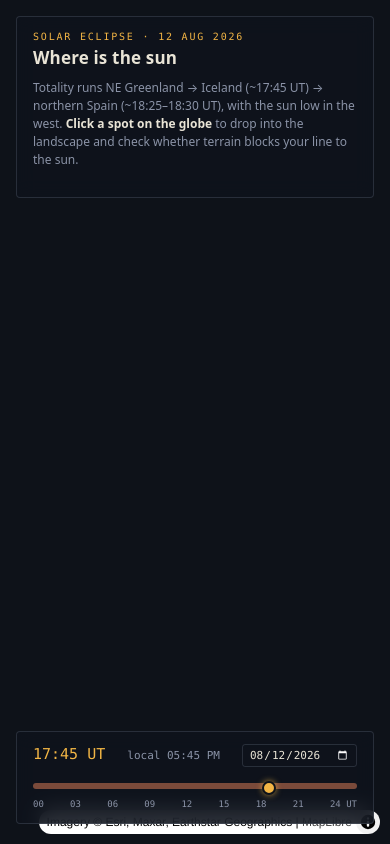
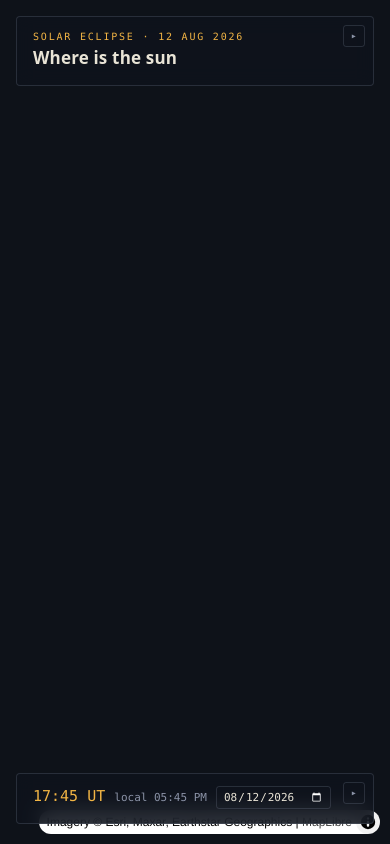
Before and after one commit to h-a-graham/whereisthesun, a website built with Vite: page index.html in a window 390 px wide. Built offline with nearby package versions, Linux system fonts and the light colour scheme; no server answers; animation ran at ten frames a second; what deck.gl, suncalc would draw is missing.

Commit message:
Add collapsible UI panels, zoom-adaptive terrain resolution, and render-loop watchdog

```diff
--- a/index.html
+++ b/index.html
@@ -60,6 +60,21 @@
     button.primary:hover { background: rgba(242, 181, 69, 0.12); }
     button:focus-visible { outline: 2px solid var(--sun); outline-offset: 1px; }
 
+    .collapse-btn {
+      position: absolute; top: 8px; right: 8px;
+      flex: none; width: 22px; height: 22px; padding: 0;
+      font-size: 10px; line-height: 20px; text-align: center;
+      color: var(--dim); border: 1px solid var(--line);
+    }
+    .collapse-btn:hover { color: var(--sun); }
+    .panel.collapsed .hint,
+    .panel.collapsed .readouts,
+    .panel.collapsed .actions { display: none; }
+    .panel.collapsed h1 { margin-bottom: 0; }
+    .timebar.collapsed .slider-wrap,
+    .timebar.collapsed .slider-scale { display: none; }
+    .timebar.collapsed .timebar-top { margin-bottom: 0; }
+
     .timebar {
       position: absolute; left: 50%; bottom: 20px; transform: translateX(-50%);
       width: min(720px, calc(100% - 32px));
@@ -112,6 +127,8 @@
   <div id="deck-container" class="invisible"></div>
 
   <aside class="panel" id="panel">
+    <button class="collapse-btn" id="panel-toggle" aria-expanded="true"
+            aria-label="Collapse info panel">&#9662;</button>
     <div class="eyebrow">Solar eclipse &middot; 12 Aug 2026</div>
     <h1>Where is the sun</h1>
     <p class="hint" id="hint">
@@ -134,11 +151,14 @@
     </div>
   </aside>
 
-  <div class="timebar">
+  <div class="timebar" id="timebar">
+    <button class="collapse-btn" id="timebar-toggle" aria-expanded="true"
+            aria-label="Collapse time controls">&#9662;</button>
     <div class="timebar-top">
       <span class="time-label" id="time-label">17:45 UT</span>
       <span class="time-sub" id="time-sub"></span>
-      <input type="date" id="date-input" value="2026-08-12" />
+      <input type="date" id="date-input" value="2026-08-12"
+             style="margin-right: 26px" />
     </div>
     <div class="slider-wrap">
       <div class="track-gradient" id="track-gradient"></div>
--- a/src/main.ts
+++ b/src/main.ts
@@ -92,7 +92,10 @@ function makeTerrainLayer(): TerrainLayer {
     texture: IMAGERY_URL,
     elevationDecoder: ELEVATION_DECODER,
     extent: [longitude - dLng, latitude - dLat, longitude + dLng, latitude + dLat],
-    maxZoom: 12,
+    // Terrarium tiles top out at z15 (~5 m/px). Resolution is dynamic: the
+    // tile pyramid loads finer elevation + imagery as the camera zooms in,
+    // while the opening view still only fetches coarse tiles.
+    maxZoom: 15,
     operation: 'terrain+draw',
   });
 }
@@ -236,6 +239,19 @@ function updateReadouts(date: Date): void {
   ro.set.textContent = isNaN(times.sunset?.getTime()) ? '—' : `${fmtUTC(times.sunset)} UT`;
 }
 
+// Camera moves must push a layer update pass, otherwise the terrain tileset
+// keeps evaluating against the viewport it was created with and never loads
+// finer tiles as the user zooms in. Throttled to one redraw per frame.
+let redrawQueued = false;
+function queueRedraw(): void {
+  if (redrawQueued) return;
+  redrawQueued = true;
+  requestAnimationFrame(() => {
+    redrawQueued = false;
+    redraw();
+  });
+}
+
 function redraw(): void {
   const date = selectedDate();
   if (mode === 'terrain') {
@@ -264,7 +280,7 @@ function enterTerrain(longitude: number, latitude: number): void {
     bearing: 0,
     maxPitch: 88,
     minZoom: 8,
-    maxZoom: 15,
+    maxZoom: 16.5,
   });
   updateTrackGradient();
   redraw();
@@ -338,8 +354,59 @@ const deck = new Deck<any>({
   getCursor: ({isDragging}) => (isDragging ? 'grabbing' : 'grab'),
   onViewStateChange: ({viewState}) => {
     currentViewState = viewState;
+    if (mode === 'terrain') queueRedraw();
   },
 });
+
+// Watchdog: an exception inside a render frame kills luma's AnimationLoop
+// permanently (no try/catch around its rAF callback), which intermittently
+// freezes deck right after page load. Detect a stalled loop by watching the
+// frame counter; if it stops advancing, log the offending error and revive
+// the rAF chain. No-op while the loop is healthy.
+let lastFrameCount = -1;
+setInterval(() => {
+  // eslint-disable-next-line @typescript-eslint/no-explicit-any
+  const d: any = deck;
+  const al = d.animationLoop;
+  if (!al || !al._running) return;
+  const frames = d._metricsCounter ?? 0;
+  if (frames !== lastFrameCount) {
+    lastFrameCount = frames;
+    return;
+  }
+  try {
+    al.redraw();
+  } catch (err) {
+    console.warn('deck render frame threw; retrying', err);
+  }
+  al._cancelAnimationFrame?.();
+  al._requestAnimationFrame?.();
+}, 400);
+
+// ---- Collapsible boxes ----
+function wireCollapse(box: HTMLElement, btn: HTMLButtonElement, label: string): void {
+  const update = () => {
+    const collapsed = box.classList.contains('collapsed');
+    btn.innerHTML = collapsed ? '&#9656;' : '&#9662;';
+    btn.setAttribute('aria-expanded', String(!collapsed));
+    btn.setAttribute('aria-label', `${collapsed ? 'Expand' : 'Collapse'} ${label}`);
+  };
+  btn.addEventListener('click', () => {
+    box.classList.toggle('collapsed');
+    update();
+  });
+  // Phones: start collapsed so the map has room.
+  if (window.matchMedia('(max-width: 640px)').matches) {
+    box.classList.add('collapsed');
+  }
+  update();
+}
+wireCollapse(panel, document.getElementById('panel-toggle') as HTMLButtonElement, 'info panel');
+wireCollapse(
+  document.getElementById('timebar') as HTMLElement,
+  document.getElementById('timebar-toggle') as HTMLButtonElement,
+  'time controls'
+);
 
 // ---- Events ----
 slider.addEventListener('input', redraw);
@@ -362,3 +429,5 @@ updateReadouts(selectedDate());
 (window as any).__globe = globeMap;
 // eslint-disable-next-line @typescript-eslint/no-explicit-any
 (window as any).__face = faceTheSun;
+// eslint-disable-next-line @typescript-eslint/no-explicit-any
+(window as any).__cam = (vs: any) => applyCamera({...currentViewState, ...vs});
```
Also changed, not shown: dist/index.html, 1 other file.
